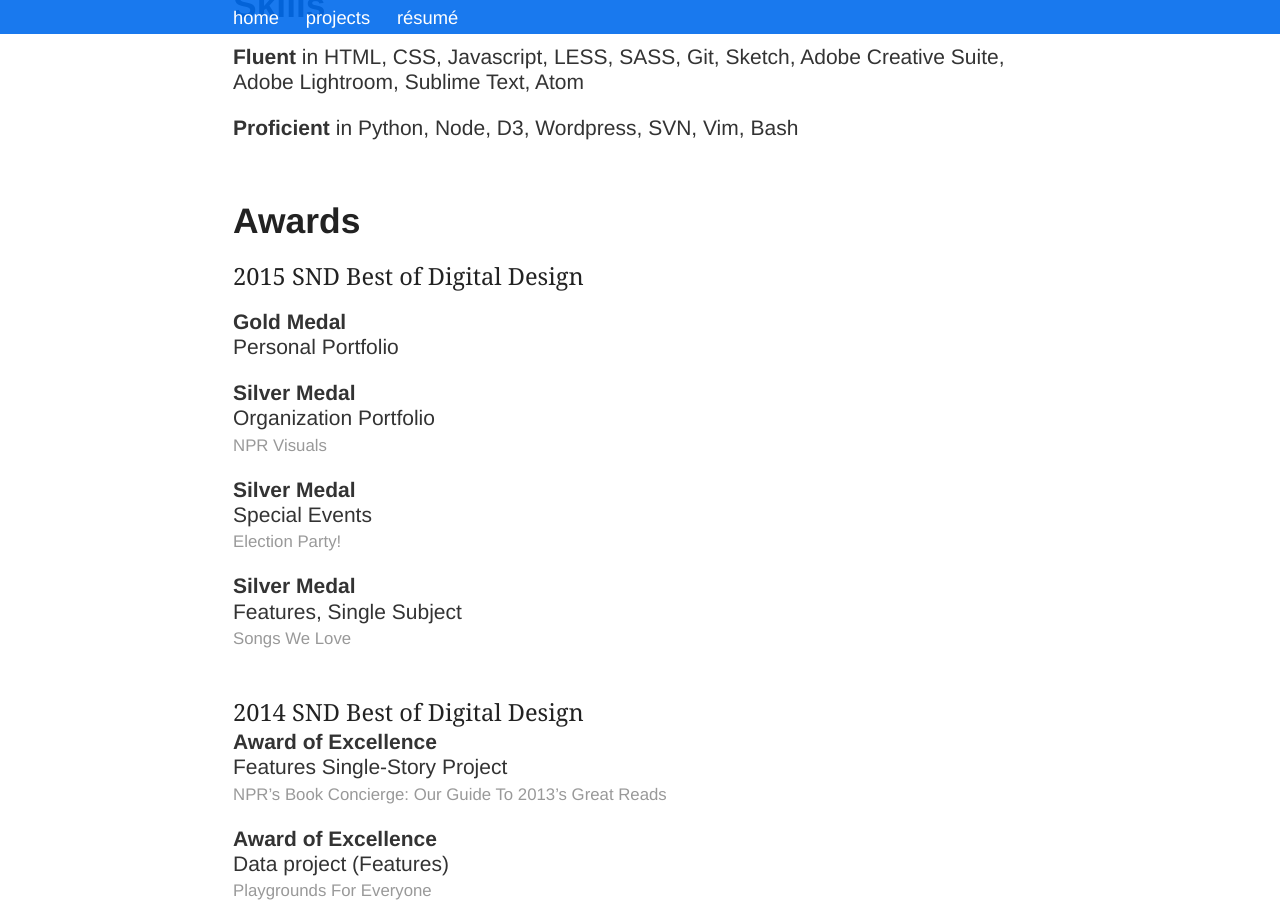
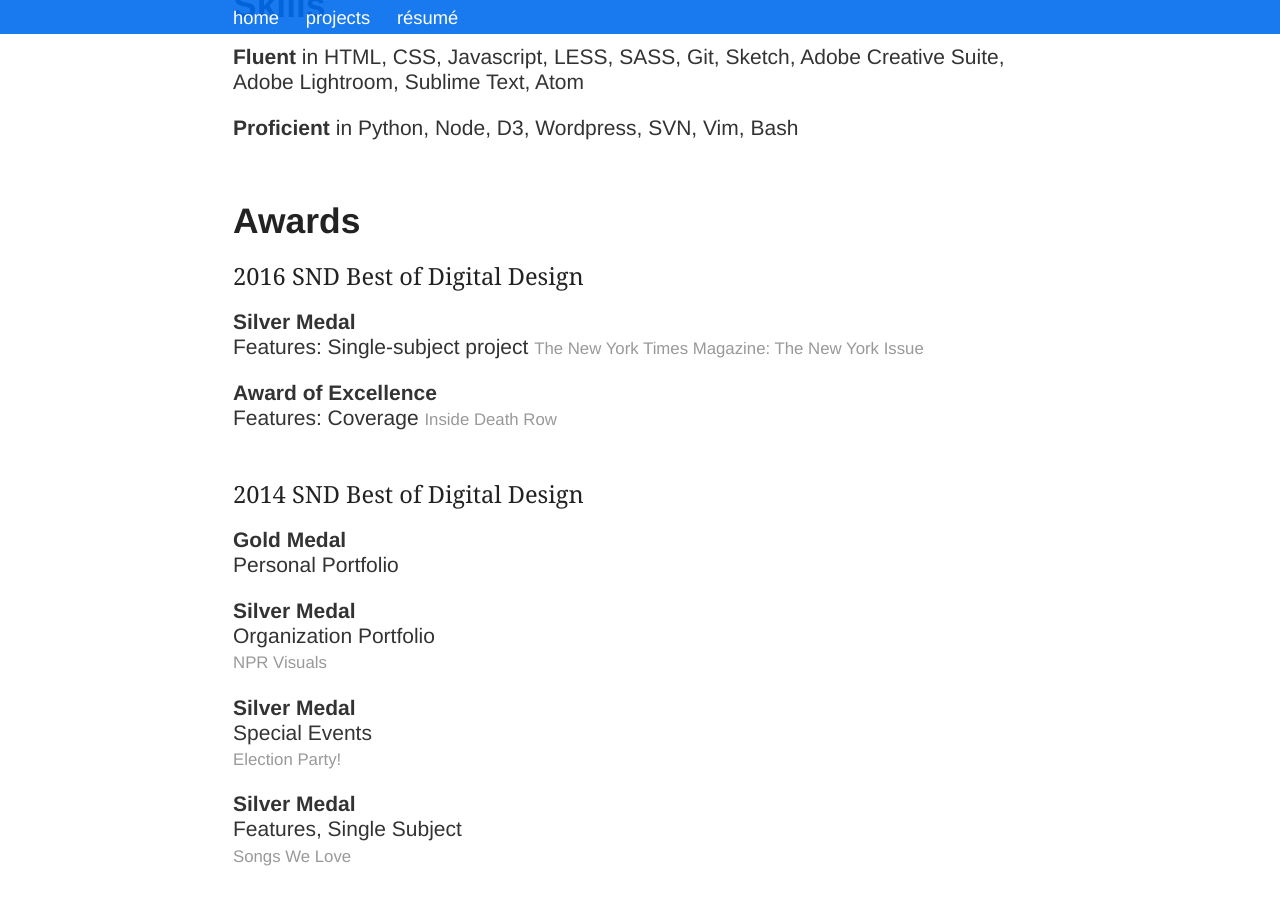
Before and after one commit to dannydb/dannydb.github.io, a Jekyll site: the page built from index.md, in a window 1280 px wide and 900 px high, scrolled down 5307 px. Built offline with Jekyll 4.4.1, drawn with Linux system fonts in a browser that asks for light colours; our own code applies the rules of GitHub Pages for plain Markdown files; some of the changed text lies outside the part shown.

Commit message:
new snd awards

```diff
--- a/index.md
+++ b/index.md
@@ -100,7 +100,17 @@ Suite, Adobe Lightroom, Sublime Text, Atom
 
 ## Awards
 
-### 2015 SND Best of Digital Design
+### 2016 SND Best of Digital Design
+
+**Silver Medal**
+Features: Single-subject project
+_The New York Times Magazine: The New York Issue_
+
+**Award of Excellence**
+Features: Coverage
+_Inside Death Row_
+
+### 2014 SND Best of Digital Design
 
 **Gold Medal**
 Personal Portfolio
```
Also changed, not shown: other parts of index.md (+2 -2 lines).
